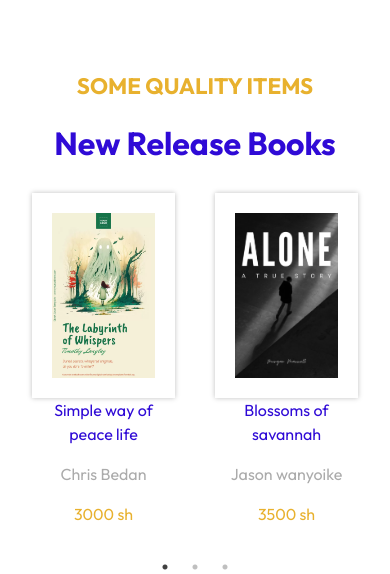
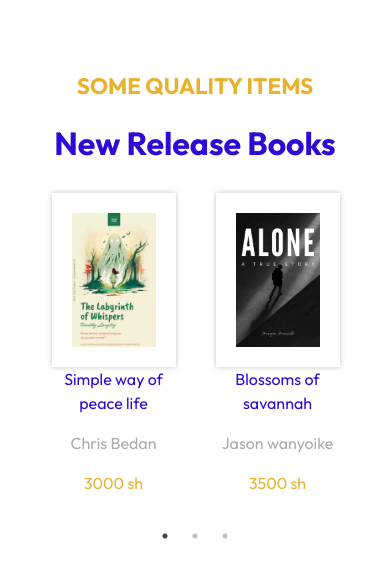
Before and after one commit to Ritahchanger/onlinebookstore, a React (Create React App) app in the folder frontend/: page / in a window 390 px wide. Shown: the part 2462-3036 px from the top of the page. After the commit the page ends 3008 px from the top, so only its background shows below. Built offline with nearby package versions, Linux system fonts and the light colour scheme.

Commit message:
Corrected mobile view

```diff
--- a/frontend/src/users/components/HomePageComponents/NewReleases/NewReleases.css
+++ b/frontend/src/users/components/HomePageComponents/NewReleases/NewReleases.css
@@ -7,9 +7,6 @@
 }
 .new-releases .book{
     padding:10px;
-}
-.container-wrapper{
-    width:100%;
 }
 .new-releases .book .img-wrapper{
     padding:20px;
@@ -25,5 +22,14 @@
     color:var(--gray)
 }
 .new-releases .book-price{
-    color:var(--orange)
+    color:var(--orange);
 }
+.new-releases .container{
+    width:90%;
+    max-width:1200px;
+    margin:0 auto;
+}
+
+.new-releases .container .container-wrapper{
+    width:100%;
+}
```
